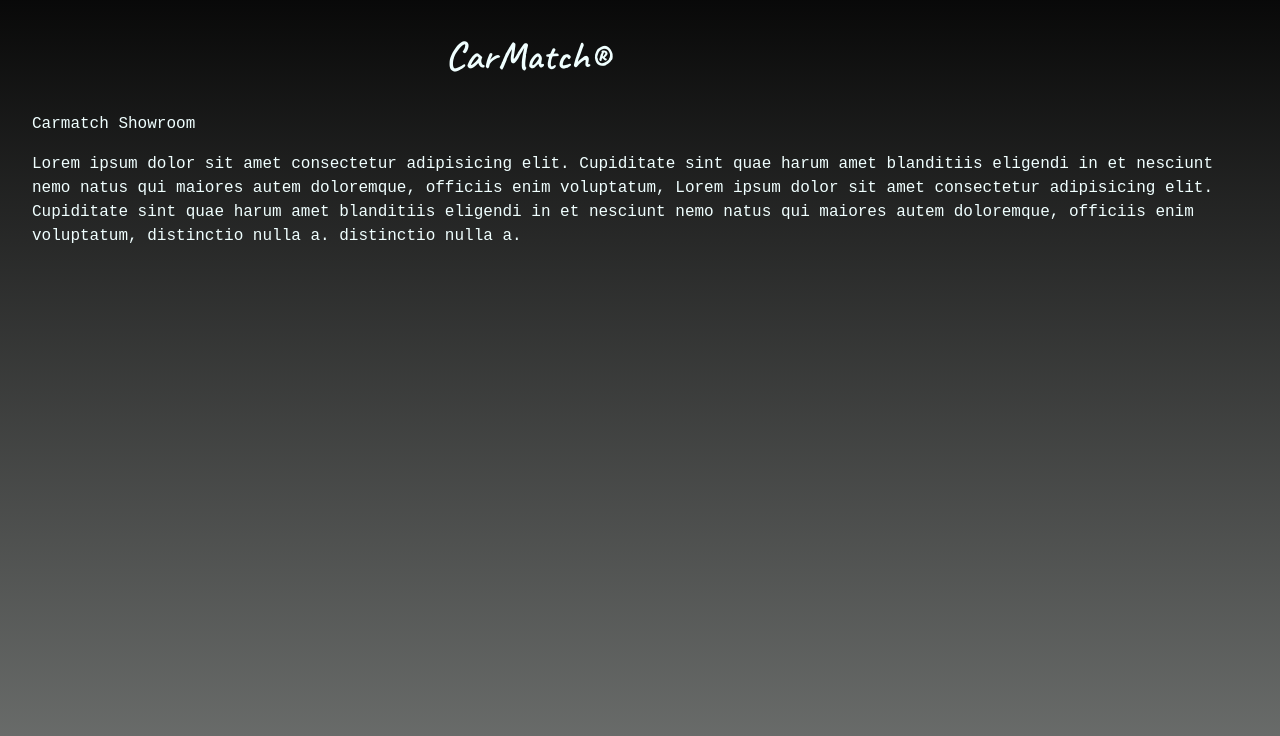
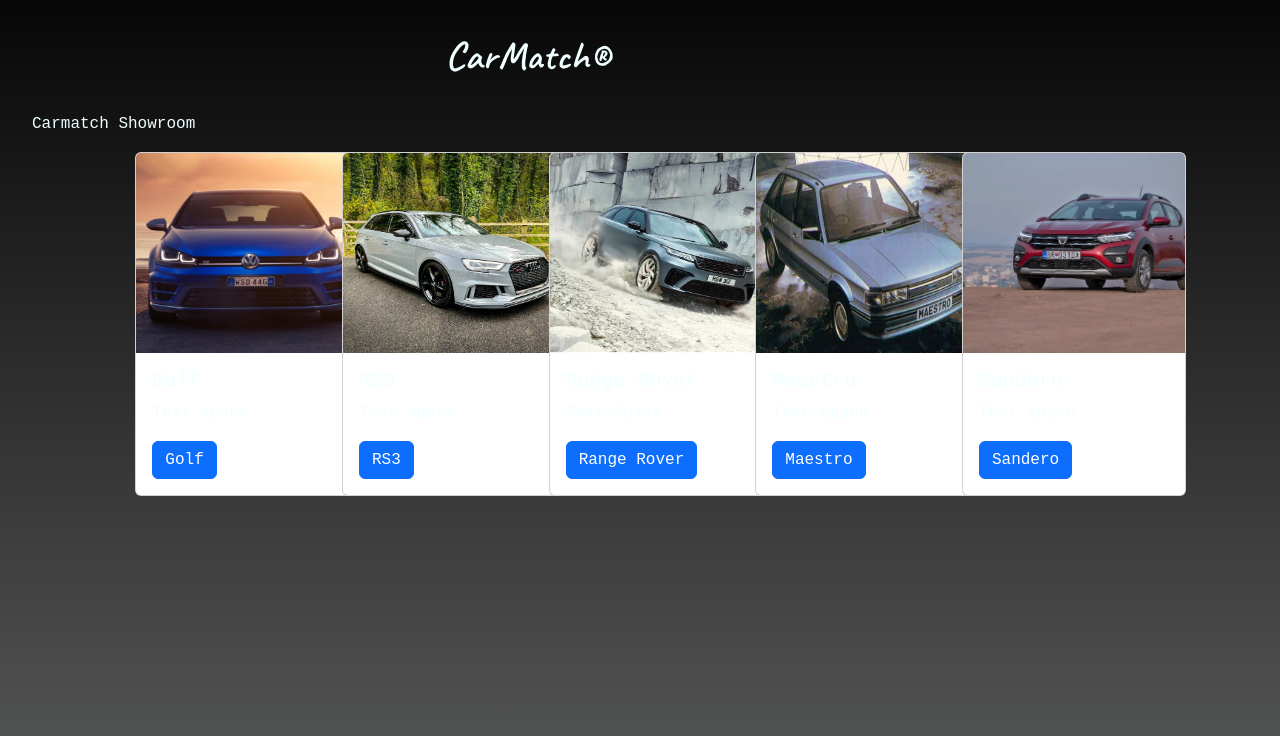
Before and after one commit to CaptainCavalier/SKYFinalProject, a Flask app: page /showroom in a window 1280 px wide. Shown: the part 66-802 px from the top of the page. Run offline with Flask 2, Linux system fonts and the light colour scheme.

Commit message:
added showroom cards

```diff
--- a/application/templates/showroom.html
+++ b/application/templates/showroom.html
@@ -9,13 +9,60 @@
 
 <p>Carmatch Showroom</p>
 
-<pr>Lorem ipsum dolor sit amet consectetur adipisicing elit. Cupiditate sint quae harum amet
-    blanditiis eligendi in et nesciunt nemo natus qui
-    maiores autem doloremque, officiis enim voluptatum,
-    Lorem ipsum dolor sit amet consectetur adipisicing elit. Cupiditate
-    sint quae harum amet blanditiis eligendi in et nesciunt nemo natus qui
-    maiores autem doloremque, officiis enim voluptatum, distinctio nulla a.
-    distinctio nulla a.</pr>
-
+ <div class="row">
+      <div class="col-sm-1">
+        </div>
+      <div class="col-sm-2">
+          <div class="card" style="width: 14rem;">
+             <img src="{{ url_for('static', filename='images/golfr.png') }}" class="card-img-top" height="200"alt="Golf">
+             <div class="card-body">
+             <h5 class="card-title">Golf</h5>
+             <p class="card-text">Text space</p>
+             <a href="http://127.0.0.1:8000/golfr" class="btn btn-primary">Golf</a>
+             </div>
+          </div>
+      </div>
+          <div class="col-sm-2">
+            <div class="card" style="width: 14rem;">
+              <img src="{{ url_for('static', filename='images/rs3.png') }}" class="card-img-top" height="200" alt="RS3">
+              <div class="card-body">
+              <h5 class="card-title">RS3</h5>
+              <p class="card-text">Text space</p>
+              <a href="http://127.0.0.1:8000/rs3" class="btn btn-primary">RS3</a>
+              </div>
+            </div>
+        </div>
+        <div class="col-sm-2">
+          <div class="card" style="width: 14rem;">
+             <img src="{{ url_for('static', filename='images/rangerover.png') }}" class="card-img-top" height="200" alt="RangeRover">
+             <div class="card-body">
+               <h5 class="card-title">Range Rover</h5>
+               <p class="card-text">Text Space </p>
+               <a href="http://127.0.0.1:8000/rangerover" class="btn btn-primary">Range Rover</a>
+            </div>
+          </div>
+         </div>
+         <div class="col-sm-2">
+          <div class="card" style="width: 14rem;">
+            <img src="{{ url_for('static', filename='images/maestro.png') }}" class="card-img-top" height="200" alt="Maestro">
+            <div class="card-body">
+              <h5 class="card-title">Maestro</h5>
+              <p class="card-text">Text space</p>
+              <a href="http://127.0.0.1:8000/maestro" class="btn btn-primary">Maestro</a>
+           </div>
+          </div>
+         </div>
+         <div class="col-sm-2">
+          <div class="card" style="width: 14rem;">
+            <img src="{{ url_for('static', filename='images/sandero.png') }}" class="card-img-top" height="200" alt="Sandero">
+            <div class="card-body">
+              <h5 class="card-title">Sandero</h5>
+              <p class="card-text">Text space</p>
+              <a href="http://127.0.0.1:8000/sandero" class="btn btn-primary">Sandero</a>
+           </div>
+          </div>
+         </div>
+         </div>
+        </div>
 
 {% endblock %}
```
